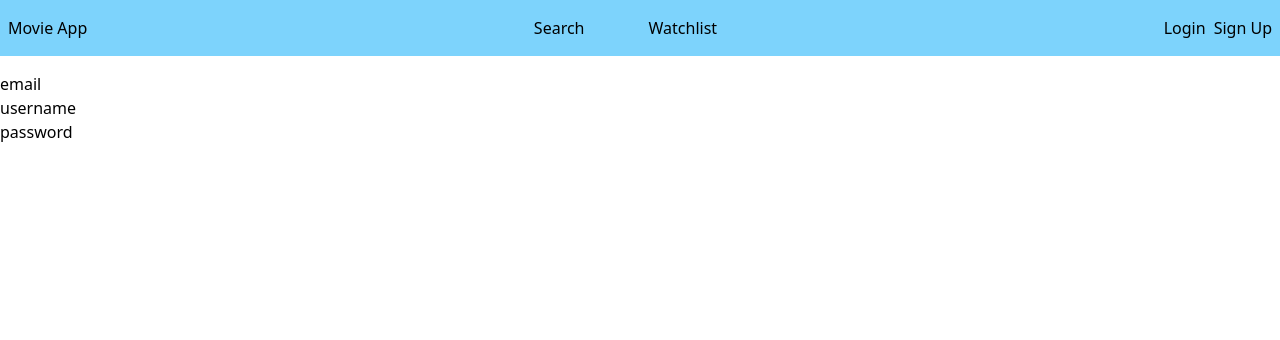
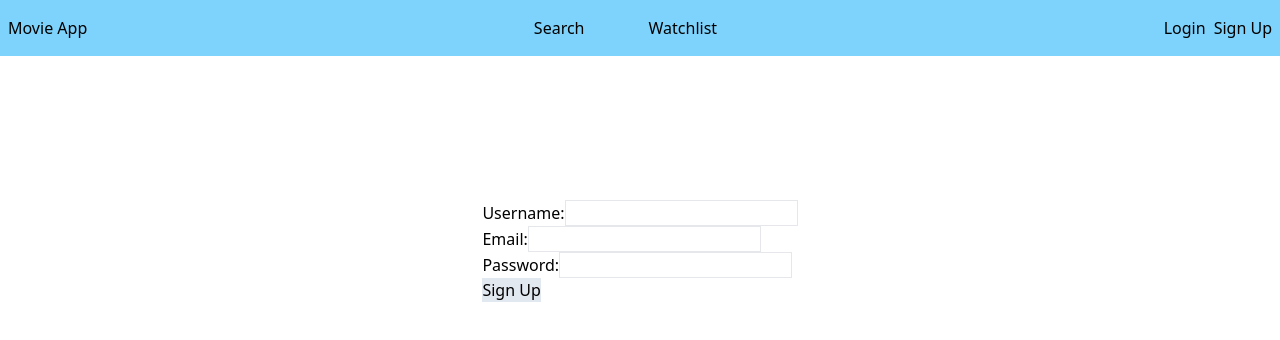
Before and after one commit to oguzhanyz/movie-app-frontend, a React (Vite) app: page /signup in a window 1280 px wide. Shown: the top 340 px of the page. Built offline with nearby package versions, Linux system fonts and the light colour scheme.

Commit message:
feat: implement SignUp component with user registration functionality

```diff
--- a/src/pages/SignUp.jsx
+++ b/src/pages/SignUp.jsx
@@ -1,9 +1,62 @@
-export default function Login() {
+import { useState } from "react";
+import { useNavigate } from "react-router";
+import useStore from "../hooks/useStore";
+
+export default function SignUp() {
+  const setUser = useStore((state) => state.setUser);
+  const [error, setError] = useState("");
+  let navigate = useNavigate();
+
+  async function handleSignUp(e) {
+    e.preventDefault();
+    try {
+      const requestBody = {
+        username: e.target.username.value,
+        email: e.target.email.value,
+        password: e.target.password.value,
+      };
+      const res = await fetch("http://127.0.0.1:3000/auth/register", {
+        method: "POST",
+        body: JSON.stringify(requestBody),
+        headers: {
+          "Content-Type": "application/json",
+        },
+      });
+      const data = await res.json();
+
+      if (!res.ok) {
+        throw new Error(data.message);
+      }
+
+      setUser({ userName: data.userName, token: data.userToken });
+      navigate("/");
+    } catch (err) {
+      setError(err.message);
+      console.log(err.message);
+    }
+  }
   return (
-    <div>
-      <p>email</p>
-      <p>username</p>
-      <p>password</p>
-    </div>
+    <>
+      <div className="mt-36 flex justify-center">
+        <form onSubmit={handleSignUp}>
+          <div>
+            <label htmlFor="username">Username:</label>
+            <input type="text" id="username" className="border-[1px]" />
+          </div>
+          <div>
+            <label htmlFor="email">Email:</label>
+            <input type="email" id="email" className="border-[1px]" />
+          </div>
+          <div>
+            <label htmlFor="password">Password:</label>
+            <input type="password" id="password" className="border-[1px]" />
+          </div>
+          <button type="submit" className="bg-slate-200">
+            Sign Up
+          </button>
+        </form>
+      </div>
+      {error && <div className="text-center text-red-600">{error}</div>}
+    </>
   );
 }
```
